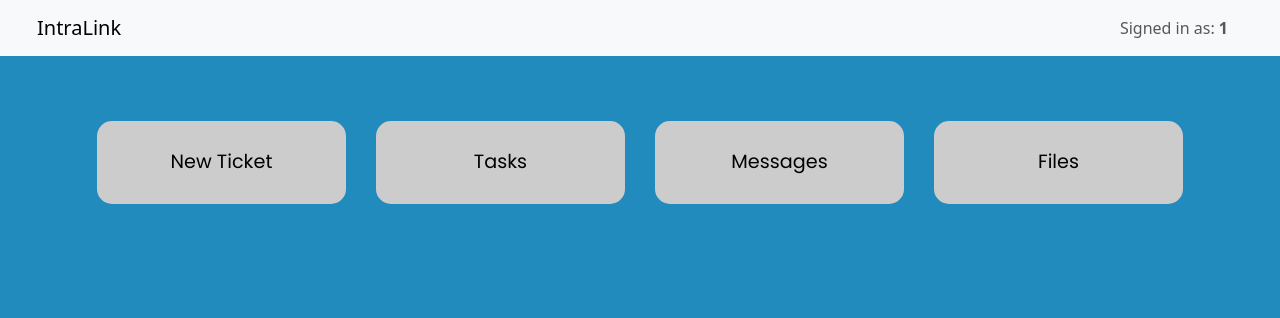
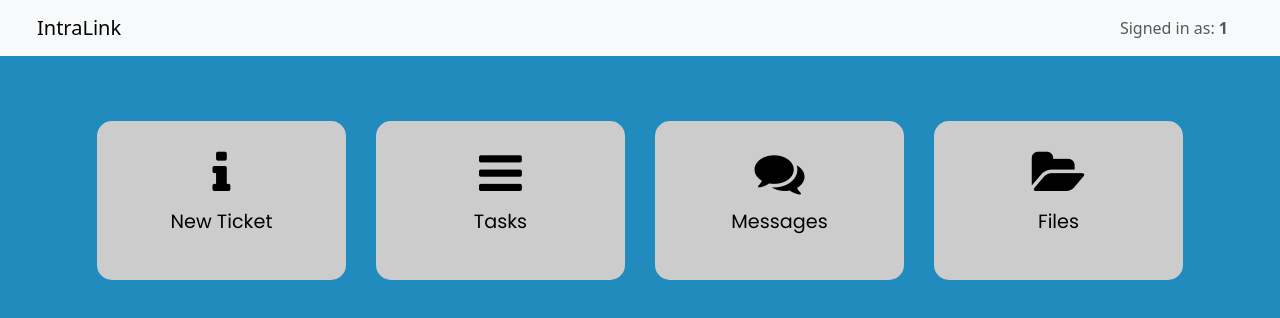
Before and after one commit to atahf/IntraLink, a React (Create React App) app: page / in a window 1280 px wide. Shown: the top 318 px of the page. Built offline with nearby package versions, Linux system fonts and the light colour scheme; sample sign-in values are in the browser's storage.

Commit message:
better UI

```diff
--- a/src/components/ChatBox.js
+++ b/src/components/ChatBox.js
@@ -86,19 +86,11 @@ const ChatBox = ({ messages, sendMessage, otherUser }) => {
             return mins.toString() + " minutes ago";
         }
         else {
-            if(days === 0) {
-                return myDate.toString().match(/(\d{2}:\d{2})/)[0];
-            }
-            else if(days === 1) {
-                return "Yesterday " + myDate.toString().match(/(\d{2}:\d{2})/)[0];
-            }
-            else {
-                const day = myDate.getDate().toString().padStart(2, '0');
-                const month = (myDate.getMonth() + 1).toString().padStart(2, '0');
-                const year = myDate.getFullYear();
-                const formattedDate = `${day}/${month}/${year}`;
-                return formattedDate + ' ' + myDate.toString().match(/(\d{2}:\d{2})/)[0];
-            }
+            const day = myDate.getDate().toString().padStart(2, '0');
+            const month = (myDate.getMonth() + 1).toString().padStart(2, '0');
+            const year = myDate.getFullYear();
+            const formattedDate = `${day}/${month}/${year}`;
+            return formattedDate + ' ' + myDate.toString().match(/(\d{2}:\d{2})/)[0];
         }
     };
 
--- a/src/index.css
+++ b/src/index.css
@@ -298,3 +298,8 @@
 	height: 100%;
 	max-height: 100%;
 }
+
+.user-home-icon{
+	font-size: 50px !important;
+	margin-bottom: 10px;
+}
--- a/src/routes/Chat.js
+++ b/src/routes/Chat.js
@@ -1,7 +1,7 @@
 import React, { Component } from 'react';
 import { decodeJwtToken, getToken } from '../utils/jwtTools';
 import { getMyMessagesURL, getSendMessageURL } from '../utils/urlTools';
-import { Container, Card, ListGroup, Row, Col } from 'react-bootstrap';
+import { Container, Card, ListGroup, Row, Col, Modal } from 'react-bootstrap';
 import Loading from '../components/Loading';
 import ChatBox from '../components/ChatBox';
 import { Scrollbars } from 'react-custom-scrollbars-2';
@@ -15,7 +15,8 @@ class Chat extends Component {
 		this.state = {
 			chats: [],
 			chatNum: 0,
-			isLoading: null
+			isLoading: null,
+			showModal: false
 		};
 	}
 
@@ -29,6 +30,10 @@ class Chat extends Component {
 
 	updateIsLoading = (newIsLoading) => {
 		this.setState({ isLoading: newIsLoading });
+	};
+
+	updateShowModal = (newShowModal) => {
+		this.setState({ showModal: newShowModal });
 	};
 
 	groupMessagesBySenderReceiver = (messages) => {
@@ -121,22 +126,47 @@ class Chat extends Component {
 				});
 	};
 
-	handleNewConversation() {
-
-	};
-
 	render() {
-		const { chats, chatNum, isLoading } = this.state;
+		const { chats, chatNum, isLoading, showModal } = this.state;
 
 		return (
 			<div className='message-page'>
+				<Modal
+					show={showModal}
+					onHide={() => this.updateShowModal(false)}
+					size="lg"
+					aria-labelledby="contained-modal-title-vcenter"
+					centered
+				>
+					<Modal.Header closeButton>
+						<Modal.Title>Users</Modal.Title>
+					</Modal.Header>
+					<Modal.Body style={{height: '350px'}}>
+						<Scrollbars>
+							<Container>
+								<p>asdsad</p>
+								<p>asdsad</p>
+								<p>asdsad</p>
+								<p>asdsad</p>
+								<p>asdsad</p>
+								<p>asdsad</p>
+								<p>asdsad</p>
+								<p>asdsad</p>
+								<p>asdsad</p>
+								<p>asdsad</p>
+							</Container>
+						</Scrollbars>
+					</Modal.Body>
+				</Modal>
+
 				<Container style={{height: '800px'}}>
 					<Card style={{height: '800px'}}>
 						<Card.Body style={{height: '800px', padding: '25px'}}>
 							{isLoading && (
 								<Loading />
 							)}
-							{!isLoading && chats && (<Row>
+							{!isLoading && chats && (
+								<Row>
 									<Col xs={6} md={4}>
 										<ListGroup style={{height: '750px'}}>
 											<Scrollbars>
@@ -155,7 +185,7 @@ class Chat extends Component {
 												})}
 												<ListGroup.Item
 													action
-												onClick={this.handleNewConversation}
+													onClick={() => this.updateShowModal(true)}
 													style={{borderRadius: '10px', margin: '5px auto', padding: 'auto 20px'}}
 												>
 													<i className='fa fa-user' style={{marginRight: '10px'}}></i>
@@ -169,7 +199,8 @@ class Chat extends Component {
 											<ChatBox messages={chats[chatNum]} sendMessage={this.sendMessage} otherUser={this.findOtherUser(chats[chatNum])[0]}/>
 										)}
 									</Col>
-							</Row>)}
+								</Row>
+							)}
 						</Card.Body>
 					</Card>
 				</Container>
--- a/src/routes/UserHome.js
+++ b/src/routes/UserHome.js
@@ -16,13 +16,46 @@ const UserHome = () => {
     return (
         <Container>
             <div className="grid-container">
-                <div className="box" onClick={() => setUrl("/new-ticket")}>New Ticket</div>
-                {hasPermission("ticket:read", getToken()) && (<div className="box" onClick={() => setUrl("/tickets")}>Tickets</div>)}
-                {hasPermission("user:add", getToken()) && (<div className="box" onClick={() => setUrl("/new-user")}>New User</div>)}
-                {hasPermission("user:read", getToken()) && (<div className="box" onClick={() => setUrl("/users")}>Users</div>)}
-                <div className="box" onClick={() => setUrl("#")}>Tasks</div>
-                <div className="box" onClick={() => setUrl("/chat")}>Messages</div>
-                <div className="box" onClick={() => setUrl("#")}>Files</div>
+                <div className="box" onClick={() => setUrl("/new-ticket")}>
+                    <i className='fa fa-solid fa-info user-home-icon'/>
+                    <p>New Ticket</p>
+                </div>
+
+                {hasPermission("ticket:read", getToken()) && (
+                    <div className="box" onClick={() => setUrl("/tickets")}>
+                        <i className='fa fa-solid fa-list user-home-icon'/>
+                        <p>Tickets</p>
+                    </div>
+                )}
+
+                {hasPermission("user:add", getToken()) && (
+                    <div className="box" onClick={() => setUrl("/new-user")}>
+                        <i className='fa fa-user-plus user-home-icon'/>
+                        <p>New User</p>
+                    </div>
+                )}
+
+                {hasPermission("user:read", getToken()) && (
+                    <div className="box" onClick={() => setUrl("/users")}>
+                        <i className='fa fa-users user-home-icon'/>
+                        <p>Users</p>
+                    </div>
+                )}
+
+                <div className="box" onClick={() => setUrl("#")}>
+                    <i className='fa fa-solid fa-bars user-home-icon'/>
+                    <p>Tasks</p>
+                </div>
+
+                <div className="box" onClick={() => setUrl("/chat")}>
+                    <i className='fa fa-solid fa-comments user-home-icon'/>
+                    <p>Messages</p>
+                </div>
+
+                <div className="box" onClick={() => setUrl("#")}>
+                    <i className='fa fa-regular fa-folder-open user-home-icon'/>
+                    <p>Files</p>
+                </div>
             </div>
         </Container>
     );
```
Lines whose indentation alone changed are shown as unchanged.
